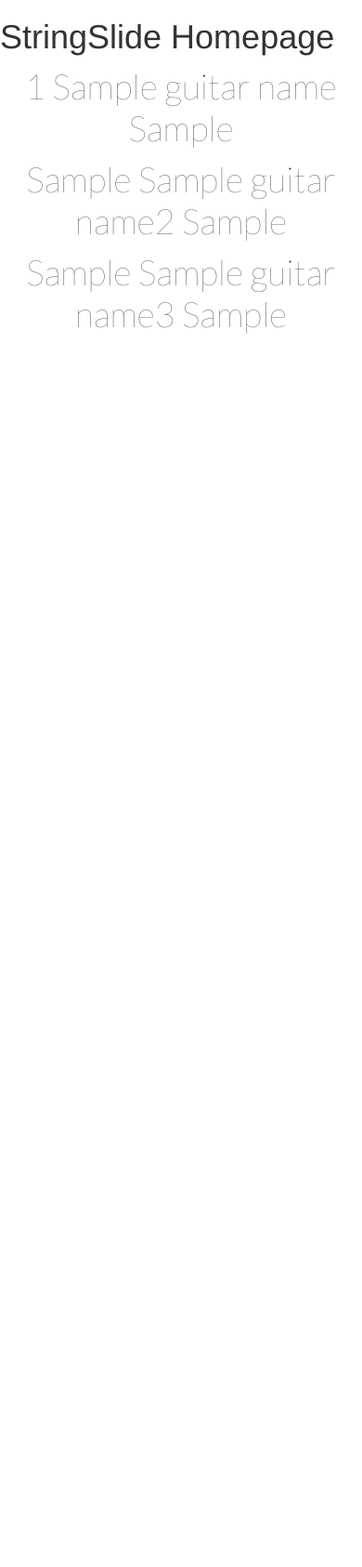
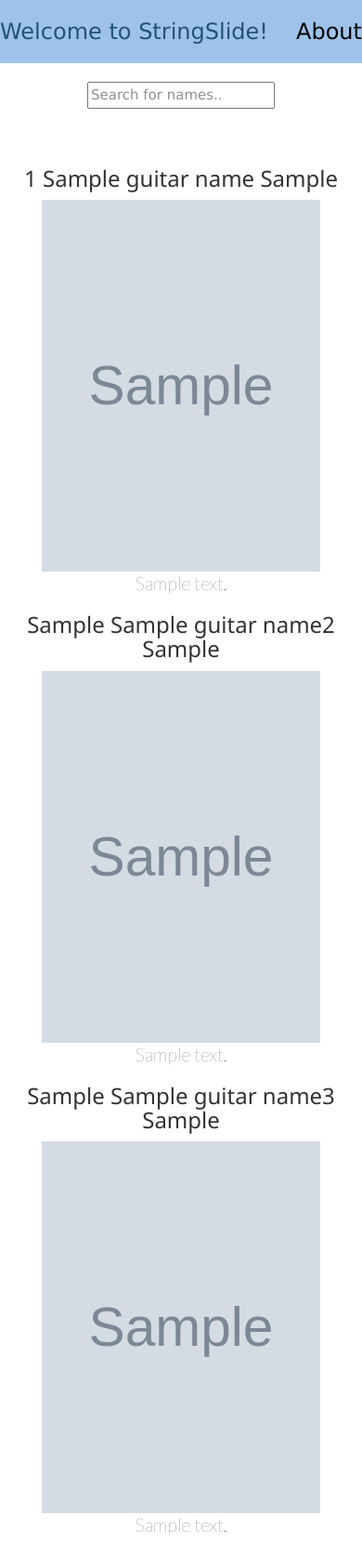
Before and after one commit to wchen-oxy/StringSlide, a Django app: template StringSlide/entries/templates/home.html in a window 390 px wide. Shown: the whole page at 93% size. Before the commit the page ends 359 px from the top, so only its background shows below. Run offline with Django 3.2, Linux system fonts and the light colour scheme; the template is opened without the code that fills it: most values are stand-ins (such as "Sample title", 1, 10 or a date in 2020); grey boxes marked "Sample" are stand-in pictures; parts of the project's set-up code (start-up, migrations or seed data) failed here and were passed over; some libraries are stand-ins or nearby versions.

Commit message:
fix home page and add queries to views.py

```diff
--- a/StringSlide/entries/templates/home.html
+++ b/StringSlide/entries/templates/home.html
@@ -7,14 +7,58 @@
   <link rel="stylesheet" href="http://fonts.googleapis.com/css?family=Lato:100,300,400">
     <link rel="stylesheet" href="{% static 'css/home.css' %}">
     <link rel="stylesheet" href="https://maxcdn.bootstrapcdn.com/bootstrap/3.4.0/css/bootstrap.min.css">
+    <link rel="stylesheet" href="https://www.w3schools.com/w3css/4/w3.css">
 
-<div class="header">
-  <h1 >StringSlide Homepage</h1>
+<!-- <div class="header">
+  <div class="w3-center w3-padding-16">Welcome to StringSlide!</div>
+  <div class="w3-right w3-padding-16">About</div>
+</div> -->
+
+<!-- Top menu -->
+<div class="w3-top" style="background-color:#9fc2ea">
+  <div class="w3-white w3-xlarge" style="max-width:1200px;margin:auto">
+    <!-- <div class="w3-button w3-padding-16 w3-left" onclick="w3_open()">☰</div> -->
+    <a href="#">
+        <div class="w3-right w3-padding-16">About</div>
+    </a>
+    <a href="">
+      <div class="w3-left w3-padding-16">Welcome to StringSlide!</div>
+    </a>
+  </div>
 </div>
 
-<div class="row">
-  <div class="col-sm-4"><p>{{guitar_id}} {{guitar_name}} {{guitar_model}}</p></div>
-  <div class="col-sm-4"><p>{{guitar_id2}} {{guitar_name2}} {{guitar_model2}}</p></div>
-  <div class="col-sm-4"><p>{{guitar_id3}} {{guitar_name3}} {{guitar_model3}}</p></div>
+<div class="w3-main w3-content w3-padding" style="max-width:1200px;margin-top:80px">
+  <div class="w3-center">
+    <input type="text" placeholder="Search for names.." title="Type in a name">
+  </div>
 </div>
- </html>
+
+
+<!-- !PAGE CONTENT! -->
+<div class="w3-main w3-content w3-padding" style="max-width:1200px;margin-top:20px">
+<!-- Guitar Photos Picked for the Day -->
+<div class="w3-row-padding w3-padding-16 w3-center" id="food">
+  <a href="#">
+    <div class="w3-third">
+      <h3>{{guitar_id}} {{guitar_name}} {{guitar_model}}</h3>
+      <img src={{guitar_image}} alt="Guitar Image" height="400" width="300">
+      <p style="font-size:20px">{{guitar_summary}}</p>
+    </div>
+  </a>
+  <a href="#">
+    <div class="w3-third">
+      <h3>{{guitar_id2}} {{guitar_name2}} {{guitar_model2}}</h3>
+      <img src={{guitar_image2}} alt="Guitar Image" height="400" width="300">
+      <p style="font-size:20px">{{guitar_summary2}}</p>
+    </div>
+  </a>
+  <a href="#">
+    <div class="w3-third">
+      <h3>{{guitar_id3}} {{guitar_name3}} {{guitar_model3}}</h3>
+      <img src={{guitar_image3}} alt="Guitar Image" height="400" width="300">
+      <p style="font-size:20px">{{guitar_summary3}}</p>
+    </div>
+  </a>
+</div>
+
+</html>
```
Also changed, not shown: StringSlide/entries/views.py (+23 -7 lines), test-sample.sql (added, +74 -0 lines), 7 other files.
